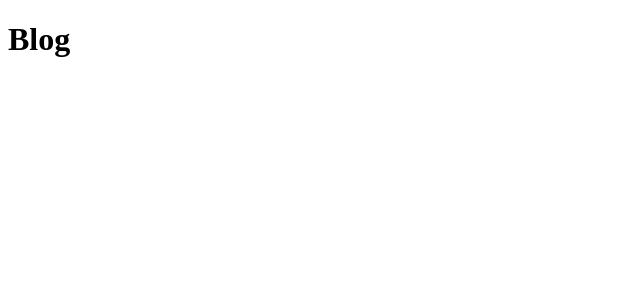
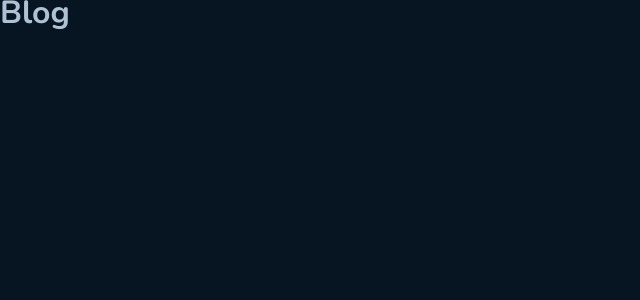
Before and after one commit to RicardoOliveiraFilho/github-blog, a React (Vite) app: page / in a window 1280 px wide. Shown: the top 300 px of the page, without its empty margins (0-640 px from the left). Built offline with nearby package versions, Linux system fonts and the light colour scheme.

Commit message:
Configuração do tema padrão e do estilo global

```diff
--- a/index.html
+++ b/index.html
@@ -2,7 +2,10 @@
 <html lang="en">
   <head>
     <meta charset="UTF-8" />
+    <link rel="preconnect" href="https://fonts.googleapis.com" />
+    <link rel="preconnect" href="https://fonts.gstatic.com" crossorigin />
     <meta name="viewport" content="width=device-width, initial-scale=1.0" />
+    <link href="https://fonts.googleapis.com/css2?family=Nunito:wght@400;700&display=swap" rel="stylesheet" />
     <title>Github Blog</title>
   </head>
   <body>
--- a/package.json
+++ b/package.json
@@ -14,12 +14,14 @@
   "dependencies": {
     "react": "^18.2.0",
     "react-dom": "^18.2.0",
-    "react-router-dom": "^6.4.1"
+    "react-router-dom": "^6.4.1",
+    "styled-components": "^5.3.6"
   },
   "devDependencies": {
     "@rocketseat/eslint-config": "^1.1.3",
     "@types/react": "^18.0.17",
     "@types/react-dom": "^18.0.6",
+    "@types/styled-components": "^5.1.26",
     "@vitejs/plugin-react": "^2.1.0",
     "eslint": "^8.24.0",
     "typescript": "^4.6.4",
--- a/src/App.tsx
+++ b/src/App.tsx
@@ -1,11 +1,17 @@
 import { BrowserRouter } from 'react-router-dom'
+import { ThemeProvider } from 'styled-components'
 
+import { defaultTheme } from './styles/theme/defaultTheme'
+import { GlobalStyle } from './styles/global'
 import { Router } from './Router'
 
 export function App() {
   return (
     <BrowserRouter>
-      <Router />
+      <ThemeProvider theme={defaultTheme}>
+        <GlobalStyle />
+        <Router />
+      </ThemeProvider>
     </BrowserRouter>
   )
 }
--- /dev/null
+++ b/src/styles/global.ts
@@ -0,0 +1,45 @@
+import { createGlobalStyle } from 'styled-components'
+
+export const GlobalStyle = createGlobalStyle`
+  * {
+    margin: 0;
+    padding: 0;
+    box-sizing: border-box;
+
+    ::-webkit-scrollbar {
+      width: 0.45rem;
+    }
+    ::-webkit-scrollbar-track {
+      background: ${({ theme }) => theme.colors['base-border']}
+    }
+    ::-webkit-scrollbar-thumb {
+      background: ${({ theme }) => theme.colors['brand-blue']};
+      border-radius: 999px;
+    }
+  }
+
+  body {
+    background: ${({ theme }) => theme.colors['base-background']};
+    color: ${({ theme }) => theme.colors['base-text']};
+    -webkit-font-smoothing: antialiased;
+  }
+
+  body, input, textarea, button {
+    font: 400 ${({ theme }) =>
+      theme.textSizes['text-text-m']} 'Nunito', sans-serif;
+      line-height: 160%;
+  }
+
+  ul {
+    list-style: none;
+  }
+
+  a {
+    color: inherit;
+    text-decoration: none;
+  }
+
+  button {
+    cursor: pointer;
+  }
+`
--- /dev/null
+++ b/src/styles/theme/defaultTheme.ts
@@ -0,0 +1,23 @@
+export const defaultTheme = {
+  colors: {
+    'base-input': '#040F1A',
+    'base-background': '#071422',
+    'base-profile': '#0B1B2B',
+    'base-post': '#112131',
+    'base-border': '#1C2F41',
+    'base-label': '#3A536B',
+    'base-span': '#7B96B2',
+    'base-text': '#AFC2D4',
+    'base-subtitle': '#C4D4E3',
+    'base-title': '#E7EDF4',
+    'brand-blue': '#3294F8',
+  },
+  textSizes: {
+    'title-title-l': '1.5rem',
+    'title-title-m': '1.25rem',
+    'title-title-s': '1.125rem',
+    'text-text-m': '1rem',
+    'text-text-s': '0.875rem',
+    'components-link': '0.75rem',
+  },
+} as const
```
Also changed, not shown: src/@types/styled.d.ts (added, +8 -0 lines), 1 other file (tests, documents, lock files or other folders).
